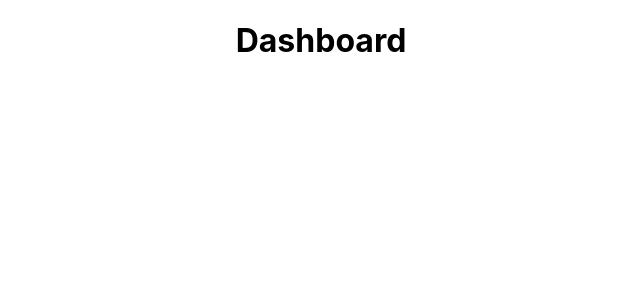
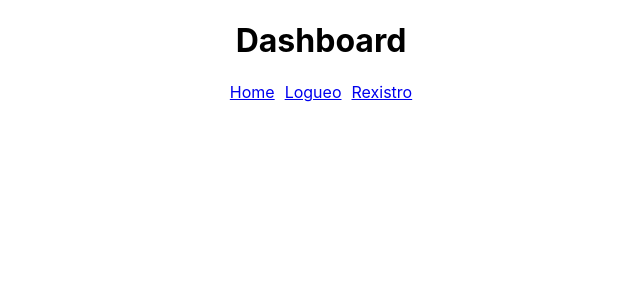
Before and after one commit to plsuis/conceptosReactRouterDom, a React (Create React App) app: page / in a window 1280 px wide. Shown: the top 300 px of the page, without its empty margins (319-959 px from the left). Built offline with nearby package versions, Linux system fonts and the light colour scheme.

Commit message:
Rutas absolutas

```diff
--- a/src/App.css
+++ b/src/App.css
@@ -1,6 +1,13 @@
 .App {
   text-align: center;
 }
+
+
+
+a{
+  padding: 5px;
+}
+
 
 .App-logo {
   height: 40vmin;
--- a/src/componentes/Rutas.jsx
+++ b/src/componentes/Rutas.jsx
@@ -1,22 +1,30 @@
-import { Outlet,Route,Routes } from "react-router-dom";
+import { Outlet,Route,Routes,Link } from "react-router-dom";
 
 function Dashboard() {
     return (
       <div>
         <h1>Dashboard</h1>
-
-        {/* This element will render either <DashboardMessages> when the URL is
-            "/messages", <DashboardTasks> at "/tasks", or null if it is "/"
-        */}
-        <Outlet />
+        <Link to="/">Home</Link>
+        <Link to="/logueo">Logueo</Link>
+        <Link to="/rexistro">Rexistro</Link>
       </div>
     );
   }
+
+function Logueo(){
+    return(<>Estou en logueo</>)
+}
+
+function Rexistro(){
+    return(<>Estou en Rexistro</>)
+}
 export default function Rutas(){
 
     return(
     <Routes>
         <Route path="/" element={<Dashboard />}/>
+        <Route path="logueo" element={<Logueo />}/>
+        <Route path="rexistro" element={<Rexistro />} />
     </Routes>
     )
 }
```
